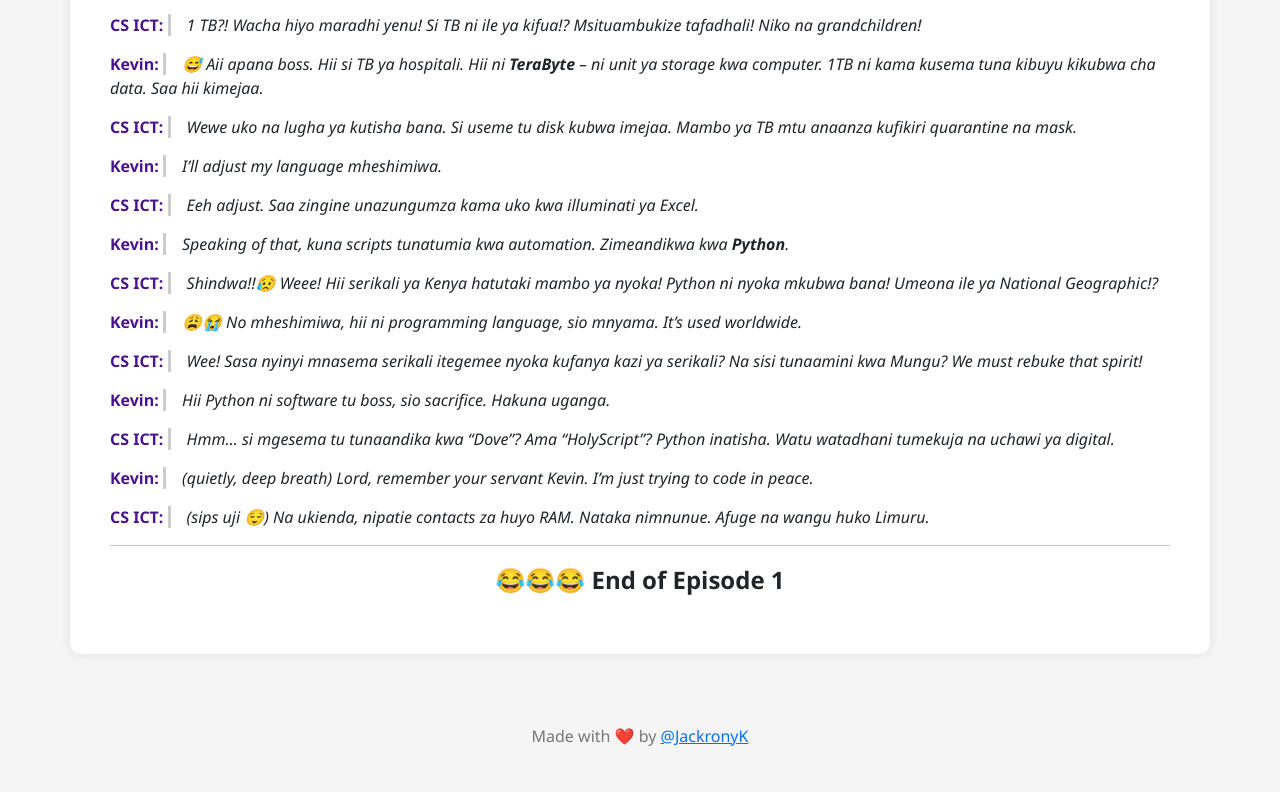
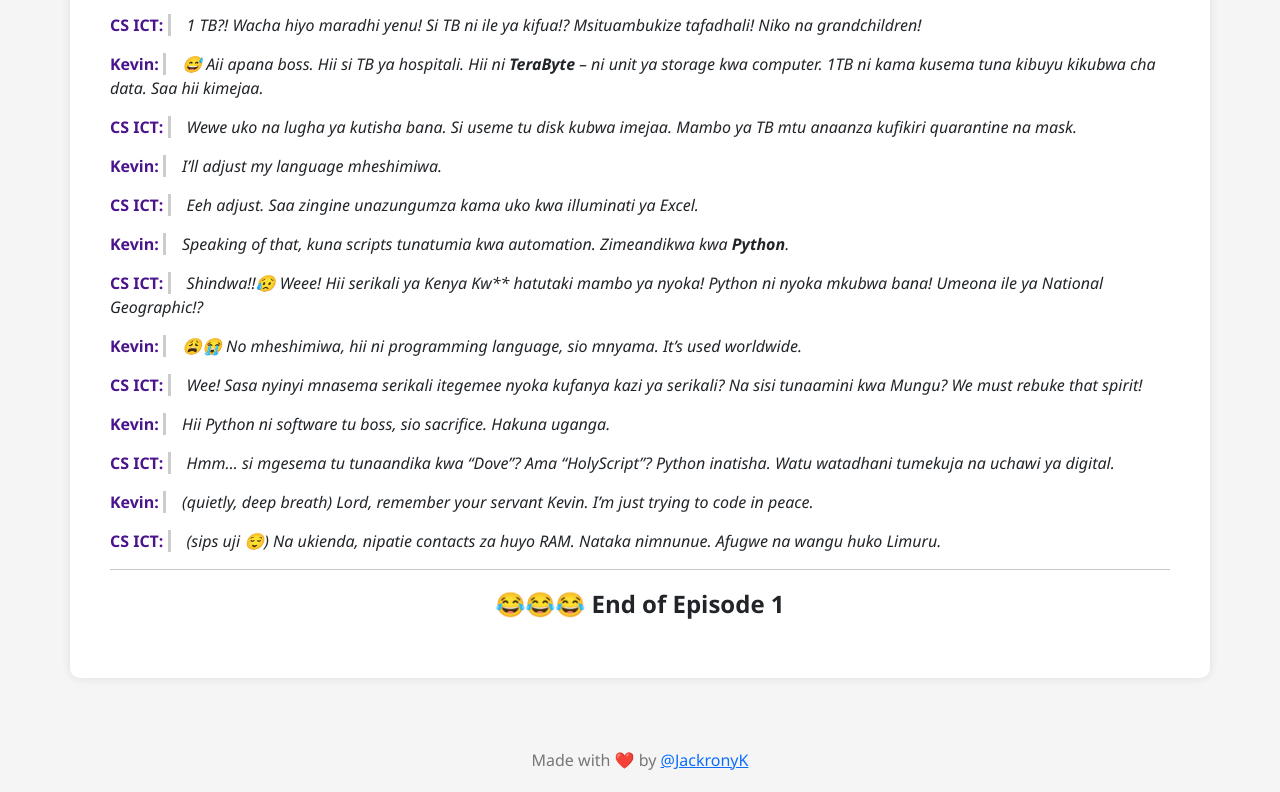
Before and after one commit to JackronyK/IT-memes-and-skits, a plain HTML site: page episode1.html in a window 1280 px wide. Shown: the part 756-1548 px from the top of the page. Before the commit the page ends 1524 px from the top, so only its background shows below. Drawn offline with nearby package versions, Linux system fonts and the light colour scheme.

Commit message:
Update episode1.html

```diff
--- a/episode1.html
+++ b/episode1.html
@@ -100,7 +100,7 @@
 
   <div class="line"><span class="character">Kevin:</span> <span class="quote">Speaking of that, kuna scripts tunatumia kwa automation. Zimeandikwa kwa <strong>Python</strong>.</span></div>
 
-  <div class="line"><span class="character">CS ICT:</span> <span class="quote">Shindwa!!😥  Weee! Hii serikali ya Kenya hatutaki mambo ya nyoka! Python ni nyoka mkubwa bana! Umeona ile ya National Geographic!?</span></div>
+  <div class="line"><span class="character">CS ICT:</span> <span class="quote">Shindwa!!😥  Weee! Hii serikali ya Kenya Kw** hatutaki mambo ya nyoka! Python ni nyoka mkubwa bana! Umeona ile ya National Geographic!?</span></div>
 
   <div class="line"><span class="character">Kevin:</span> <span class="quote">😩😭 No mheshimiwa, hii ni programming language, sio mnyama. It’s used worldwide.</span></div>
 
@@ -112,7 +112,7 @@
 
   <div class="line"><span class="character">Kevin:</span> <span class="quote">(quietly, deep breath) Lord, remember your servant Kevin. I’m just trying to code in peace.</span></div>
 
-  <div class="line"><span class="character">CS ICT:</span> <span class="quote">(sips uji 😌) Na ukienda, nipatie contacts za huyo RAM. Nataka nimnunue. Afuge na wangu huko Limuru.</span></div>
+  <div class="line"><span class="character">CS ICT:</span> <span class="quote">(sips uji 😌) Na ukienda, nipatie contacts za huyo RAM. Nataka nimnunue. Afugwe na wangu huko Limuru.</span></div>
 
   <hr>
   <p class="text-center fs-4">😂😂😂 <strong>End of Episode 1</strong></p>
```
